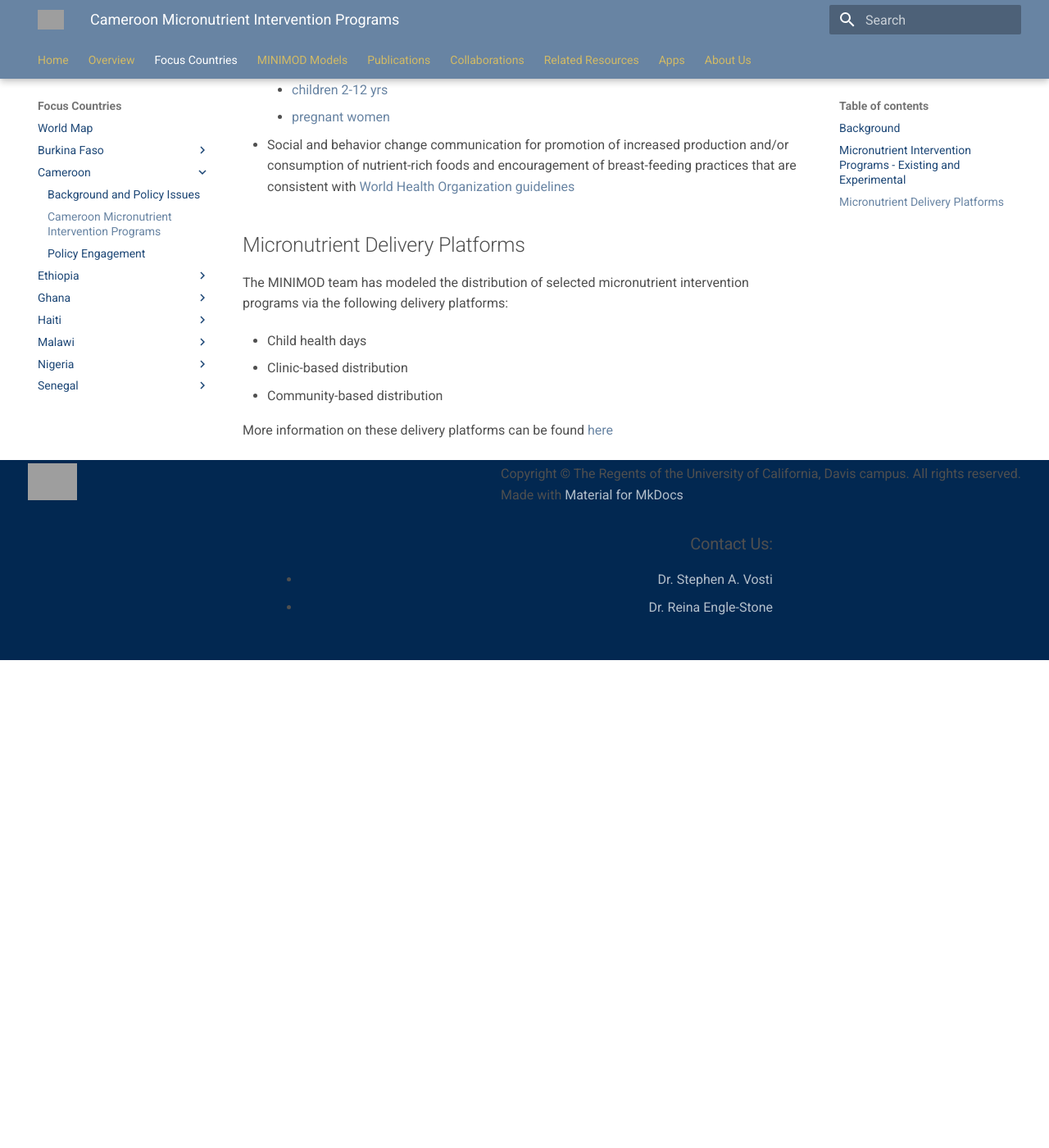
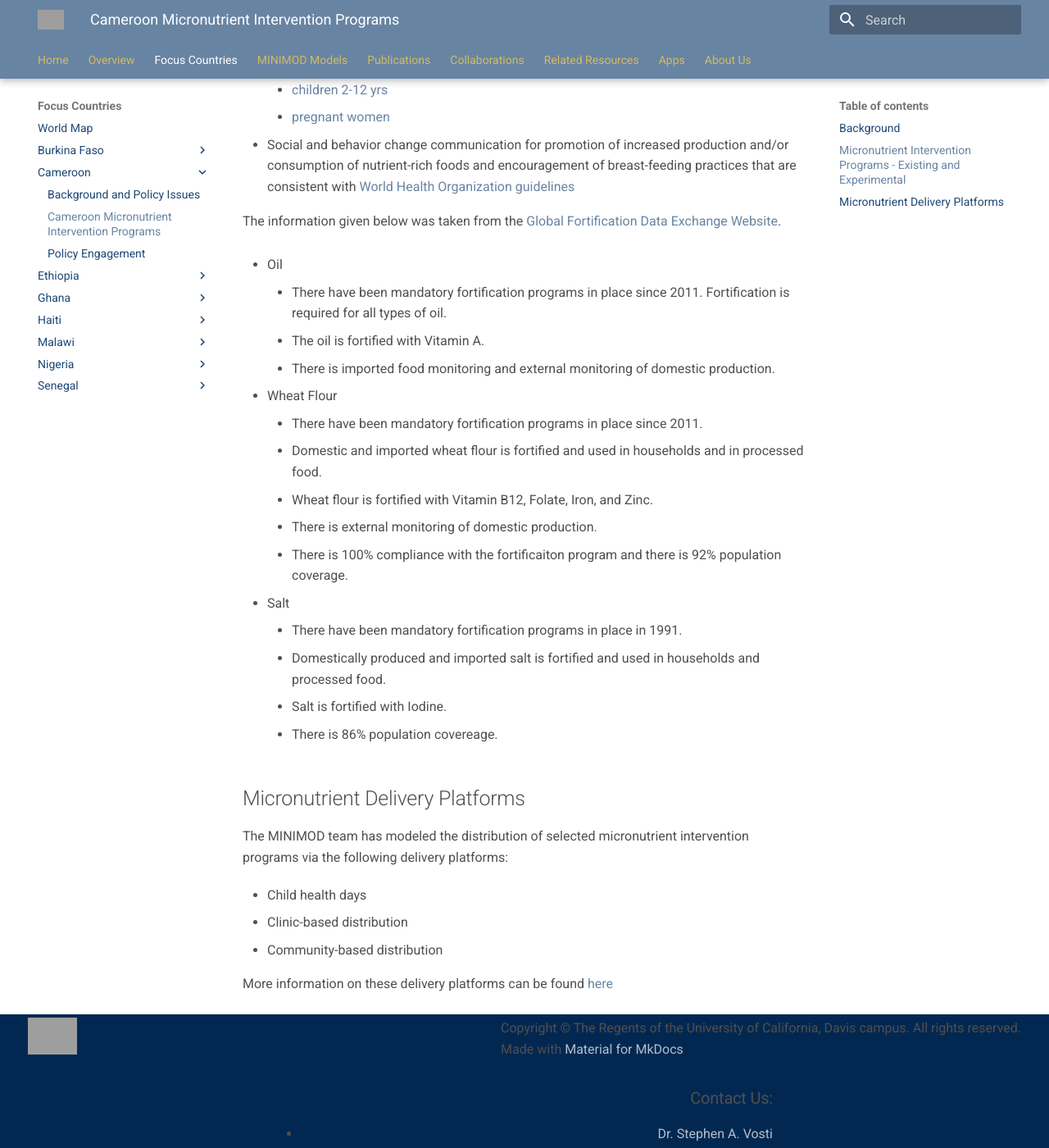
Before and after one commit to minimod-nutrition/minimod-website, an MkDocs documentation site: the page built from docs/countries/cameroon/programs.md, in a window 1280 px wide and 1400 px high, scrolled down 1212 px. Shown: the whole window at 82% size. Built offline with MkDocs 1.6.1 and Material for MkDocs 9.7.7, drawn with Linux system fonts in a browser that asks for light colours; nearby versions of some CDN libraries; before the commit the page ends 2017 px from its top, so only the background shows below that; grey boxes are pictures that could not be loaded.

Commit message:
Updated mandatory fortification country data

```diff
--- a/docs/countries/cameroon/programs.md
+++ b/docs/countries/cameroon/programs.md
@@ -24,6 +24,27 @@ The MINIMOD team has modeled the following existing and experimental micronutrie
     - [pregnant women](http://www.who.int/elena/titles/micronutrientpowder_pregnancy/en/)
 - Social and behavior change communication for promotion of increased production and/or consumption of nutrient-rich foods and encouragement of breast-feeding practices that are consistent with [World Health Organization guidelines](http://www.who.int/topics/breastfeeding/en/)
 
+The information given below was taken from the [Global Fortification Data Exchange Website](https://fortificationdata.org/).
+
+- Oil
+    - There have been mandatory fortification programs in place since 2011. Fortification is required for all types of oil.
+    - The oil is fortified with Vitamin A.
+    - There is imported food monitoring and external monitoring of domestic production.
+
+- Wheat Flour
+    - There have been mandatory fortification programs in place since 2011.
+    - Domestic and imported wheat flour is fortified and used in households and in processed food.
+    - Wheat flour is fortified with Vitamin B12, Folate, Iron, and Zinc.
+    - There is external monitoring of domestic production.
+    - There is 100% compliance with the fortificaiton program and there is 92% population coverage.
+
+- Salt
+    - There have been mandatory fortification programs in place in 1991.
+    - Domestically produced and imported salt is fortified and used in households and processed food.
+    - Salt is fortified with Iodine.
+    - There is 86% population covereage.
+
+
 ## Micronutrient Delivery Platforms
 
 The MINIMOD team has modeled the distribution of selected micronutrient intervention programs via the following delivery platforms:
```
Also changed, not shown: docs/countries/burkina_faso/programs.md (+6 -3 lines), docs/countries/ethiopia/programs.md (added, +20 -0 lines), docs/countries/ghana/programs.md (added, +24 -0 lines), docs/countries/haiti/programs.md (added, +21 -0 lines), docs/countries/malawi/programs.md (added, +30 -0 lines), docs/countries/nigeria/programs.md (+2 -2 lines), docs/countries/senegal/programs.md (+2 -2 lines), docs/countries/ethiopia/background.md (line endings or trailing spaces).
